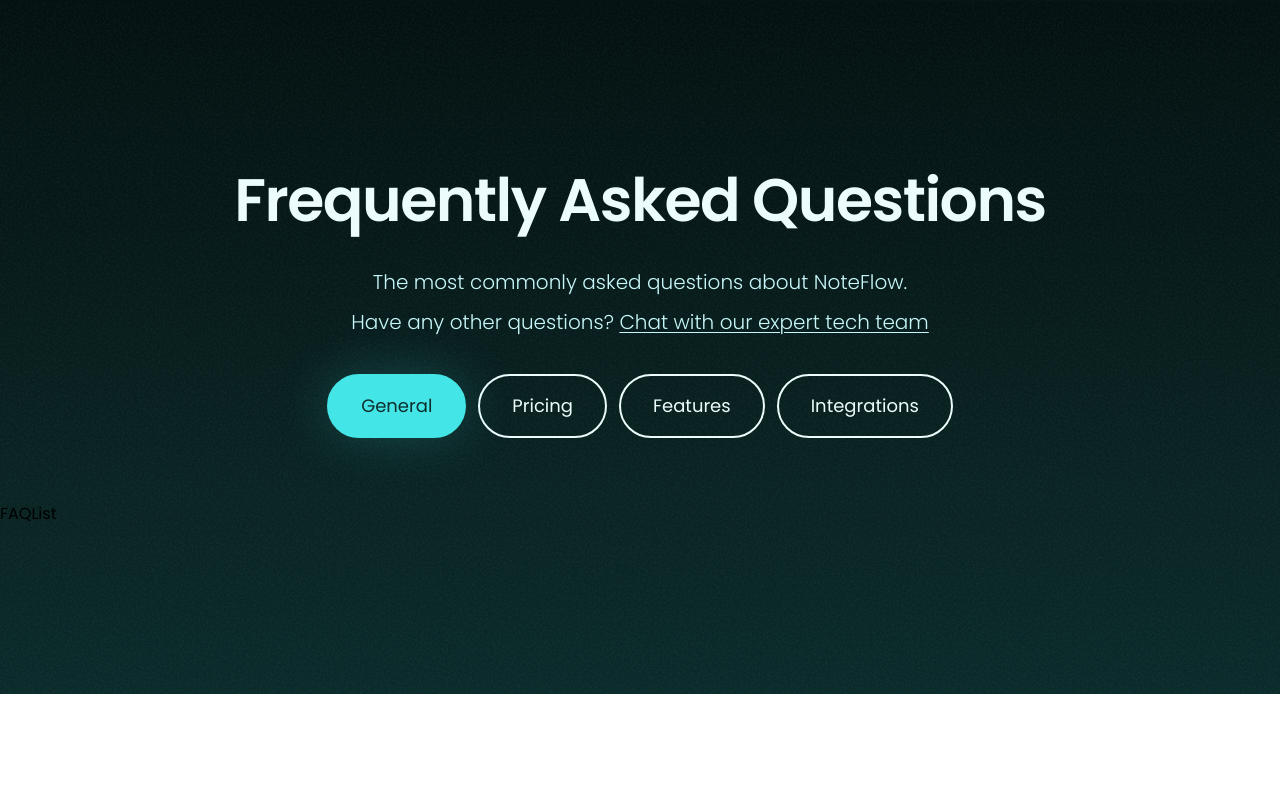
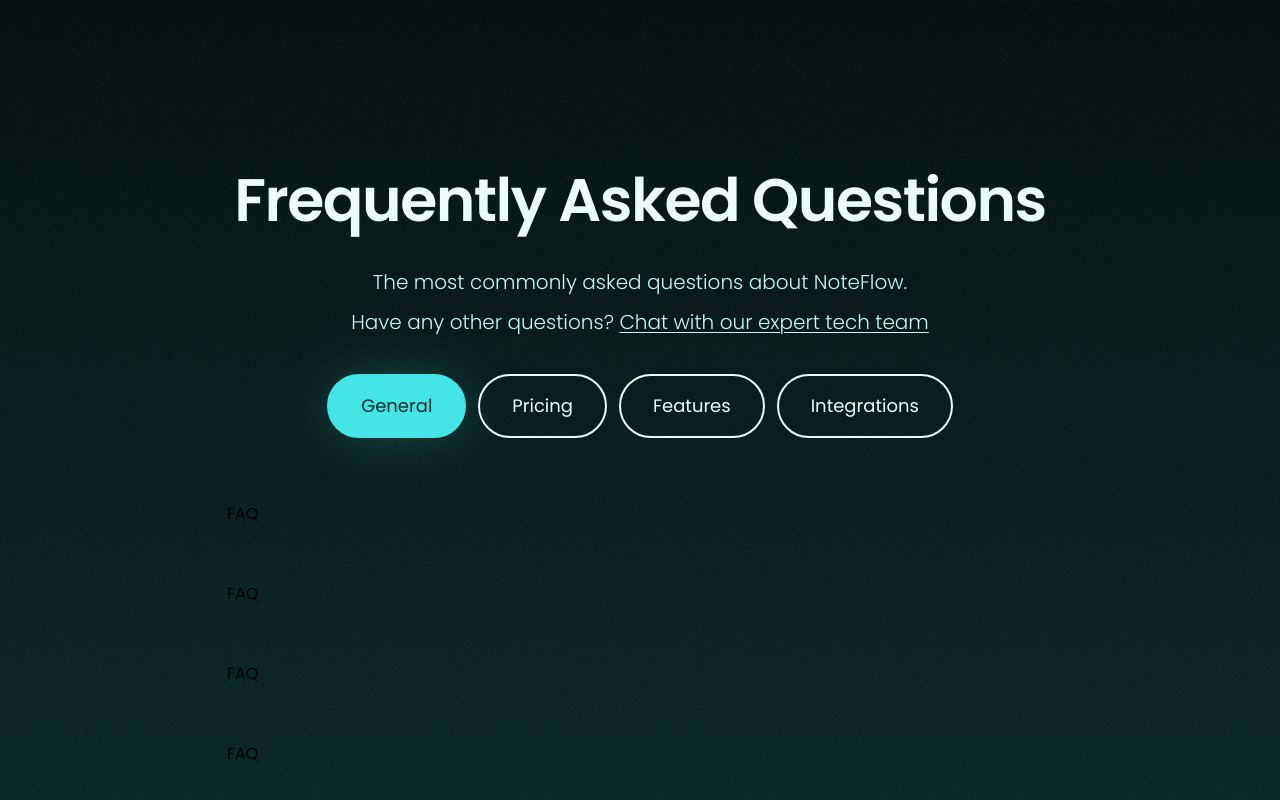
Before and after one commit to alexangria1992/noteflow-website, a React (Vite) app: page / in a window 1280 px wide. Shown: the part 3302-4102 px from the top of the page. Before the commit the page ends 3996 px from the top, so only its background shows below. Built offline with nearby package versions, Linux system fonts and the light colour scheme.

Commit message:
desktop FAQlist

```diff
--- a/package.json
+++ b/package.json
@@ -11,6 +11,7 @@
   },
   "dependencies": {
     "@tailwindcss/vite": "^4.1.4",
+    "framer-motion": "^12.15.0",
     "react": "^19.0.0",
     "react-dom": "^19.0.0",
     "tailwindcss": "^4.1.4"
--- a/src/components/sections/FAQs/FAQList.jsx
+++ b/src/components/sections/FAQs/FAQList.jsx
@@ -1,7 +1,40 @@
-import React from 'react';
+import React, { useState } from 'react';
+import { motion } from 'framer-motion';
+import FAQ from './FAQ';
 
-function FAQList() {
-  return <div>FAQList</div>;
+function FAQList({ category, questions, activeQuestion, handleQuestionClick }) {
+  const [inView, setInView] = useState(false);
+  return (
+    <motion.ul
+      className='m-auto flex max-w-[51.625rem] flex-col gap-y-14'
+      initial='hidden'
+      animate={inView ? 'visible' : 'hidden'}
+      key={category}
+      layout
+      variants={{
+        hidden: { opacity: 0 },
+        visible: {
+          transition: {
+            staggerChildren: 0.25,
+            ease: 'easeIn',
+          },
+        },
+      }}
+      whileInView={{ opacity: 1 }}
+      onViewportEnter={() => setInView(true)}
+      onViewportLeave={() => setInView(false)}
+      viewport={{ once: false }}
+    >
+      {questions.map((question) => (
+        <FAQ
+          key={question.id}
+          question={question}
+          activeQuestion={activeQuestion}
+          handleQuestionClick={handleQuestionClick}
+        />
+      ))}
+    </motion.ul>
+  );
 }
 
 export default FAQList;
```
Also changed, not shown: 1 other file (tests, documents, lock files or other folders).
